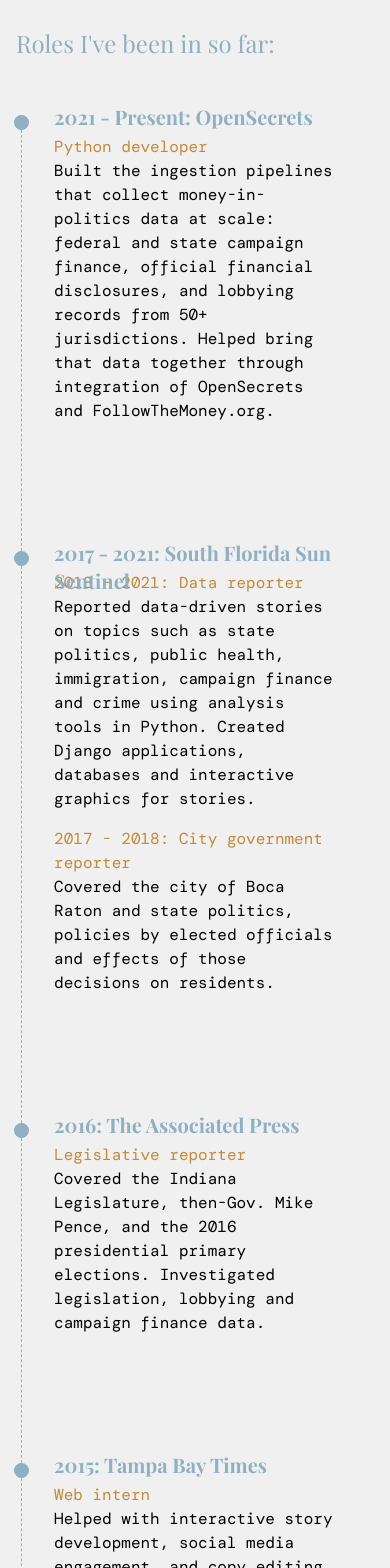
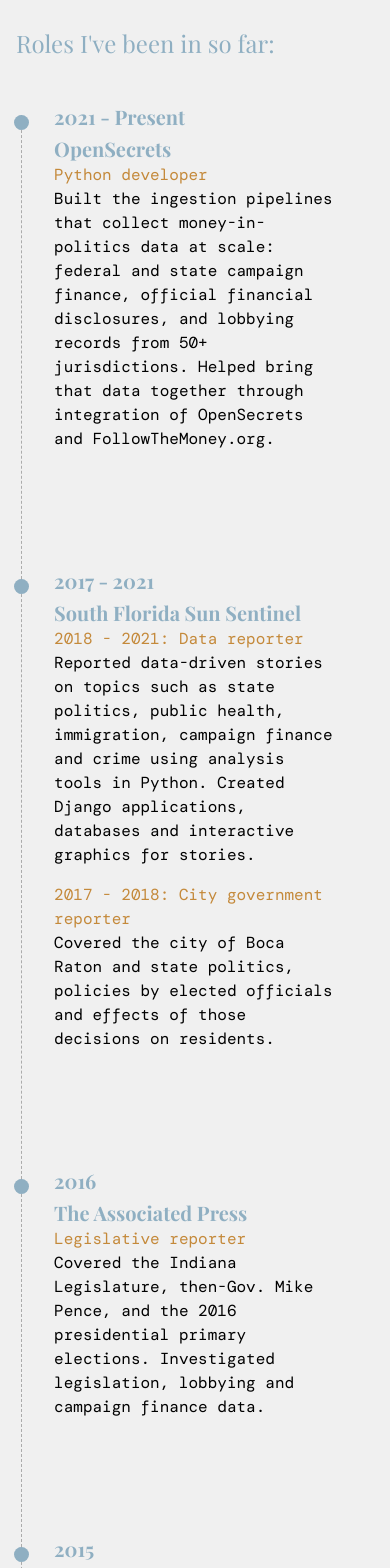
Before and after one commit to aachokey/aachokey.github.io, a SvelteKit app: page /about in a window 390 px wide. Shown: the part 1900-3468 px from the top of the page. Built offline with nearby package versions, Linux system fonts and the light colour scheme; a web font is replaced by a local one.

Commit message:
Fix mobile text sizing

```diff
--- a/src/app.css
+++ b/src/app.css
@@ -95,42 +95,7 @@
 
   }
 
-  #resume {
-    /* padding: 2rem 0; */
-    padding: 0 2rem 0 5px;
-    /* margin: -1.35rem 0 1em; */
-  }
 
-  #resume li {
-    position:relative;
-    min-height:10px;
-    padding:0 0 8rem 10%;
-    border-left: 1px dashed #00000049;
-
-  }
-
-  #resume li:before {
-    background: var(--color-cool-gray);
-    border-left: 5px solid var(--color-cool-gray);
-    border-radius: 100%;
-    content: "";
-    display: block;
-    height: 15px;
-    position: absolute;
-    top: 0; left: -8px;
-    width: 15px;
-    transition: background 0.3s ease-in-out,
-            border 0.3s ease-in-out;
-  }
-
-  .resume-content {
-    padding-top: 20px;
-  }
-
-  .resume-content h3 {
-    position:absolute;
-    margin-top: -32px;
-  }
 
 
   /* --- Overlay and Container Styles --- */
--- a/src/routes/about/+page.svelte
+++ b/src/routes/about/+page.svelte
@@ -44,7 +44,8 @@
     <ul id="resume" class="mt-14">
         <li>
             <div class="resume-content">
-                <h3 class="text-xl font-bold">2021 - Present: OpenSecrets</h3>
+                <h4 class="text-xl font-bold">2021 - Present</h4>
+                <h3 class="text-xl font-bold">OpenSecrets</h3>
                 <p class="color-orange">Python developer</p>
                 <p>Built the ingestion pipelines that collect money-in-politics data at scale: federal and state campaign finance, official financial disclosures, and lobbying records from 50+ jurisdictions. Helped bring that data together through integration of OpenSecrets and FollowTheMoney.org.</p>
 
@@ -53,7 +54,8 @@
         </li>
         <li>
             <div class="resume-content">
-                <h3 class="text-xl font-bold">2017 - 2021: South Florida Sun Sentinel</h3>
+                <h4 class="text-xl font-bold">2017 - 2021</h4>
+                <h3 class="text-xl font-bold">South Florida Sun Sentinel</h3>
                 <p class="color-orange">2018 - 2021: Data reporter</p>
                 <p>Reported data-driven stories on topics such as state politics, public health, immigration, campaign finance and
                     crime using analysis tools in Python.
@@ -68,7 +70,8 @@
         </li>
         <li>
             <div class="resume-content">
-                <h3 class="text-xl font-bold">2016: The Associated Press</h3>
+                <h4 class="text-xl font-bold">2016</h4>
+                <h3 class="text-xl font-bold">The Associated Press</h3>
                 <p class="color-orange">Legislative reporter</p>
                 <p>Covered the Indiana Legislature, then-Gov. Mike
                     Pence, and the 2016 presidential primary elections.
@@ -78,14 +81,16 @@
         </li>
         <li>
             <div class="resume-content">
-                <h3 class="text-xl font-bold">2015: Tampa Bay Times</h3>
+                <h4 class="text-xl font-bold">2015</h4>
+                <h3 class="text-xl font-bold">Tampa Bay Times</h3>
                 <p class="color-orange">Web intern</p>
                 <p>Helped with interactive story development, social media engagement, and copy editing.</p>
             </div>
         </li>
         <li>
             <div class="resume-content">
-                <h3 class="text-xl font-bold">2012-2015: Ball State Daily News</h3>
+                <h4 class="text-xl font-bold">2012-2015</h4>
+                <h3 class="text-xl font-bold">The Ball State Daily News</h3>
                 <p class="color-orange">2015: News editor</p>
                 <p>Edited the news section's copy while managing a team of reporters. Planned and collaborated on coverage of both daily and long-term enterprise stories.</p>
                 <p class="color-orange mt-4">2012-2014: Reporter</p>
@@ -103,4 +108,41 @@
     #selfie:hover {
         filter:none;
     }
+
+    #resume {
+    /* padding: 2rem 0; */
+    padding: 0 2rem 0 5px;
+    /* margin: -1.35rem 0 1em; */
+  }
+
+  #resume li {
+    position:relative;
+    min-height:10px;
+    padding:0 0 8rem 10%;
+    border-left: 1px dashed #00000049;
+
+  }
+
+  #resume li:before {
+    background: var(--color-cool-gray);
+    border-left: 5px solid var(--color-cool-gray);
+    border-radius: 100%;
+    content: "";
+    display: block;
+    height: 15px;
+    position: absolute;
+    top: 0; left: -8px;
+    width: 15px;
+    transition: background 0.3s ease-in-out,
+            border 0.3s ease-in-out;
+  }
+
+  .resume-content {
+    padding-top: 20px;
+  }
+
+  .resume-content h4 {
+    position:absolute;
+    margin-top: -32px;
+  }
 </style>
```
